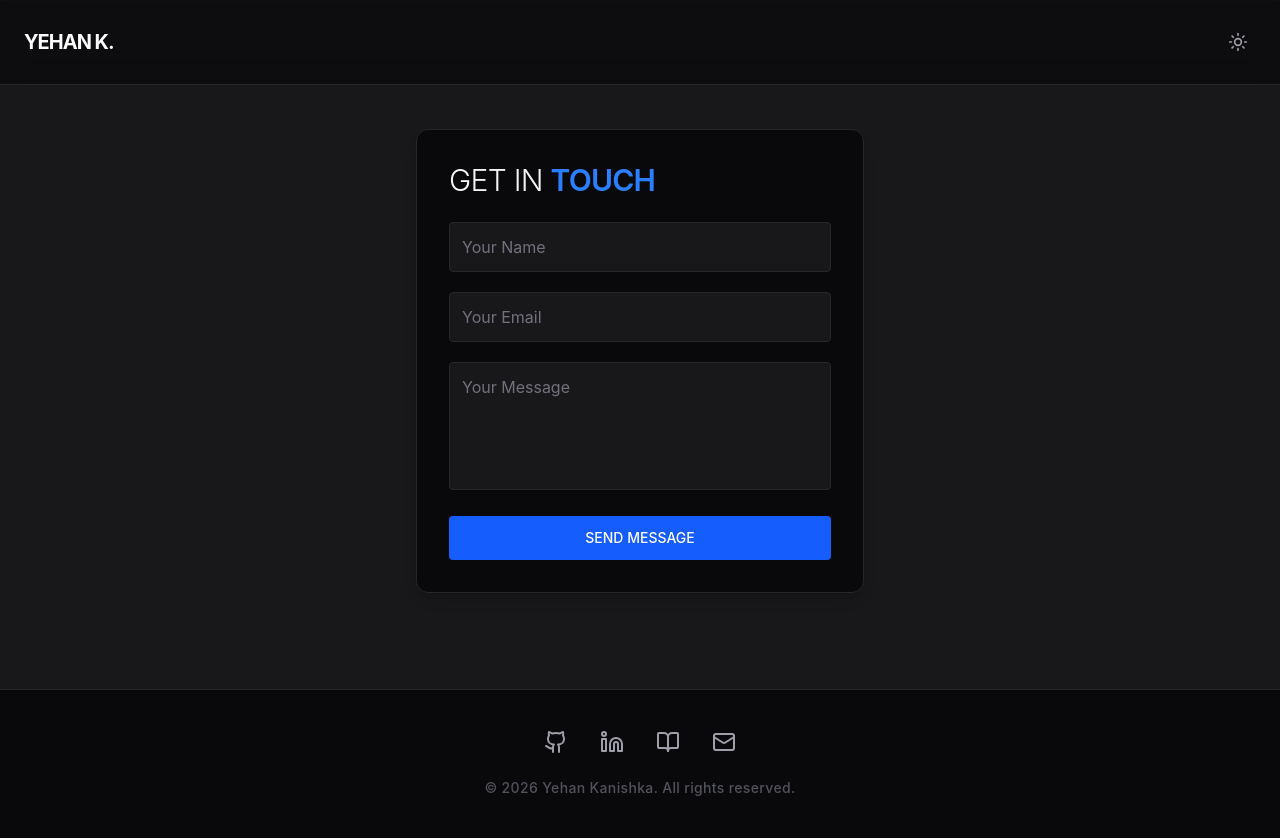
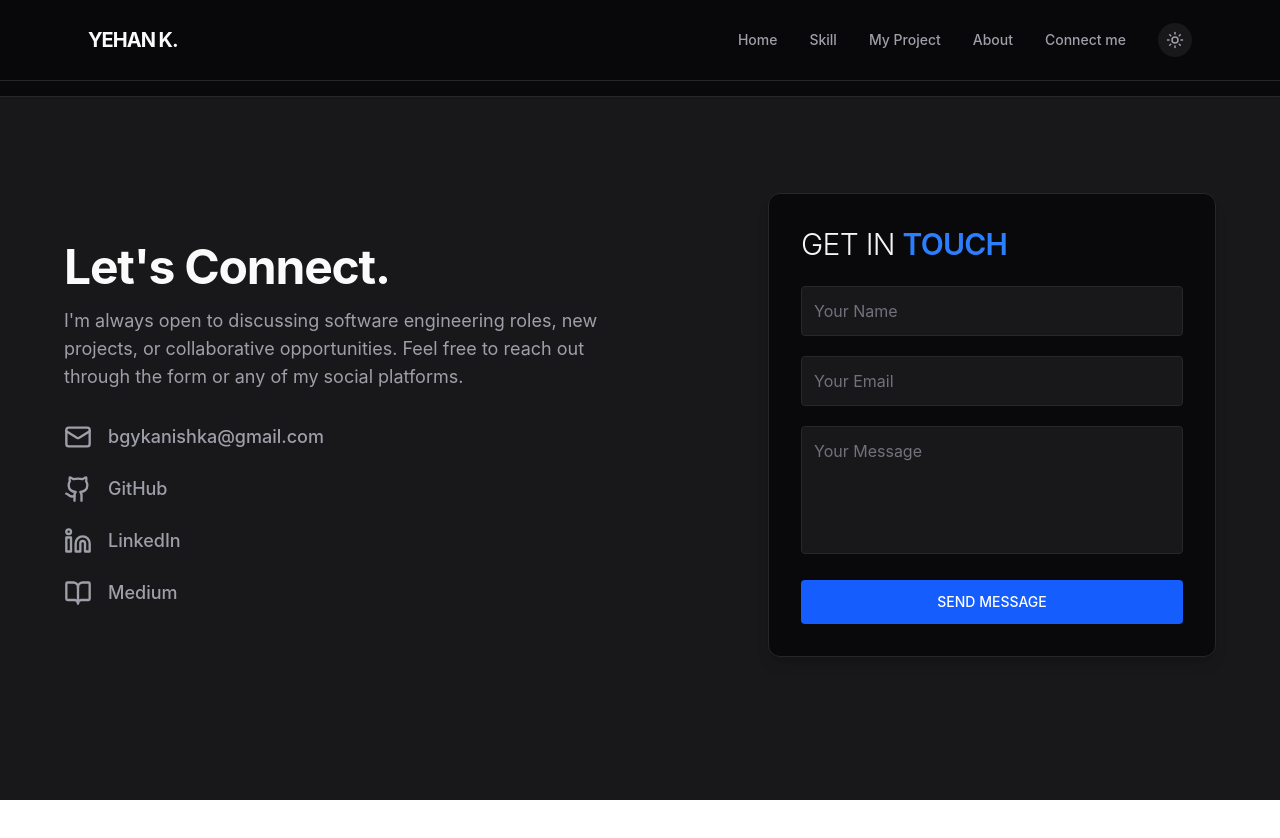
Before and after one commit to BGYKanishka/portfolio_site, a React app: page / in a window 1280 px wide. After the commit the page ends 800 px from the top, so only its background shows below. Built offline with nearby package versions, Linux system fonts and the light colour scheme; the HTML template or start-up script is replaced by a standard one.

Commit message:
feat: build navigation header and split-layout contact section

```diff
--- a/src/App.jsx
+++ b/src/App.jsx
@@ -1,6 +1,6 @@
 import React, { useState, useEffect } from 'react';
-import { Sun, Moon } from 'lucide-react';
-import ContactForm from './components/ContactForm';
+import Header from './components/Header';
+import ContactSection from './components/ContactSection';
 import Footer from './components/Footer';
 
 export default function App() {
@@ -19,28 +19,11 @@ export default function App() {
   return (
     <div className="min-h-screen flex flex-col bg-zinc-50 text-zinc-900 dark:bg-zinc-950 dark:text-zinc-50 font-sans transition-colors duration-300">
 
-      <nav className="fixed top-0 w-full p-6 flex justify-between items-center z-50 backdrop-blur-md bg-white/70 dark:bg-zinc-950/70 border-b border-zinc-200 dark:border-zinc-800 transition-colors duration-300">
-        <div className="text-xl font-bold tracking-tighter">YEHAN K.</div>
-        <div className="flex items-center space-x-6">
+      <Header isDark={isDark} toggleTheme={toggleTheme} />
 
-          <button
-            onClick={toggleTheme}
-            className="p-2 rounded-full hover:bg-zinc-200 dark:hover:bg-zinc-800 transition"
-            aria-label="Toggle Theme"
-          >
-            {isDark ? <Sun size={20} className="text-zinc-400 hover:text-white" /> : <Moon size={20} className="text-zinc-600 hover:text-black" />}
-          </button>
+      <div id="home" className="pt-24"></div>
 
-        </div>
-      </nav>
-
-      <section id="contact" className="flex-grow pt-32 pb-24 px-6 bg-zinc-100 dark:bg-zinc-900 border-t border-zinc-200 dark:border-zinc-800 transition-colors duration-300">
-        <div className="max-w-4xl mx-auto">
-          <ContactForm />
-        </div>
-      </section>
-
-      <Footer />
+      <ContactSection />
 
     </div>
   );
--- /dev/null
+++ b/src/components/ContactSection.jsx
@@ -0,0 +1,50 @@
+import React from 'react';
+import ContactForm from './ContactForm';
+import { Github, Linkedin, BookOpen, Mail } from 'lucide-react';
+
+export default function ContactSection() {
+  return (
+    <section id="contact" className="flex-grow py-24 px-6 bg-zinc-100 dark:bg-zinc-900 border-t border-zinc-200 dark:border-zinc-800 transition-colors duration-300">
+      <div className="max-w-6xl mx-auto grid grid-cols-1 md:grid-cols-2 gap-16 items-center">
+
+        <div className="space-y-8">
+          <div>
+            <h2 className="text-4xl md:text-5xl font-bold tracking-tight text-zinc-900 dark:text-zinc-50 mb-4">
+              Let's Connect.
+            </h2>
+            <p className="text-zinc-600 dark:text-zinc-400 text-lg">
+              I'm always open to discussing software engineering roles, new projects, or collaborative opportunities. Feel free to reach out through the form or any of my social platforms.
+            </p>
+          </div>
+
+          <div className="flex flex-col space-y-6">
+            <a href="mailto:bgykanishka@gmail.com" className="flex items-center space-x-4 text-zinc-600 dark:text-zinc-400 hover:text-red-500 dark:hover:text-red-400 transition-colors group">
+              <Mail size={28} className="group-hover:-translate-y-1 transition-transform" />
+              <span className="font-medium text-lg">bgykanishka@gmail.com</span>
+            </a>
+
+            <a href="https://github.com/BGYKanishka" target="_blank" rel="noreferrer" className="flex items-center space-x-4 text-zinc-600 dark:text-zinc-400 hover:text-black dark:hover:text-white transition-colors group">
+              <Github size={28} className="group-hover:-translate-y-1 transition-transform" />
+              <span className="font-medium text-lg">GitHub</span>
+            </a>
+
+            <a href="https://www.linkedin.com/in/yehan-kanishka/" target="_blank" rel="noreferrer" className="flex items-center space-x-4 text-zinc-600 dark:text-zinc-400 hover:text-blue-600 dark:hover:text-blue-500 transition-colors group">
+              <Linkedin size={28} className="group-hover:-translate-y-1 transition-transform" />
+              <span className="font-medium text-lg">LinkedIn</span>
+            </a>
+
+            <a href="https://medium.com/@bgykanishka" target="_blank" rel="noreferrer" className="flex items-center space-x-4 text-zinc-600 dark:text-zinc-400 hover:text-emerald-600 dark:hover:text-emerald-500 transition-colors group">
+              <BookOpen size={28} className="group-hover:-translate-y-1 transition-transform" />
+              <span className="font-medium text-lg">Medium</span>
+            </a>
+          </div>
+        </div>
+
+        <div className="w-full max-w-md mx-auto md:mx-0 md:ml-auto">
+          <ContactForm />
+        </div>
+
+      </div>
+    </section>
+  );
+}
--- /dev/null
+++ b/src/components/Header.jsx
@@ -0,0 +1,80 @@
+import React, { useState } from 'react';
+import { Sun, Moon, Menu, X } from 'lucide-react';
+
+export default function Header({ isDark, toggleTheme }) {
+  const [isMobileMenuOpen, setIsMobileMenuOpen] = useState(false);
+
+  const navLinks = [
+    { name: 'Home', href: '#home' },
+    { name: 'Skill', href: '#skill' },
+    { name: 'My Project', href: '#projects' },
+    { name: 'About', href: '#about' },
+    { name: 'Connect me', href: '#contact' },
+  ];
+
+  return (
+    <header className="fixed top-0 w-full z-50 backdrop-blur-md bg-white/80 dark:bg-zinc-950/80 border-b border-zinc-200 dark:border-zinc-800 transition-colors duration-300">
+      <div className="max-w-6xl mx-auto px-6 h-20 flex items-center justify-between">
+
+        <a href="#home" className="text-xl font-bold tracking-tighter text-zinc-900 dark:text-zinc-50">
+          YEHAN K.
+        </a>
+
+        <nav className="hidden md:flex items-center space-x-8">
+          {navLinks.map((link) => (
+            <a
+              key={link.name}
+              href={link.href}
+              className="text-sm font-medium text-zinc-600 hover:text-black dark:text-zinc-400 dark:hover:text-white transition-colors"
+            >
+              {link.name}
+            </a>
+          ))}
+
+          <button
+            onClick={toggleTheme}
+            className="p-2 rounded-full bg-zinc-100 hover:bg-zinc-200 dark:bg-zinc-900 dark:hover:bg-zinc-800 transition-colors"
+            aria-label="Toggle Theme"
+          >
+            {isDark ? <Sun size={18} className="text-zinc-400 hover:text-white" /> : <Moon size={18} className="text-zinc-600 hover:text-black" />}
+          </button>
+        </nav>
+
+        {/* Mobile Menu Button */}
+        <div className="flex items-center space-x-4 md:hidden">
+          <button
+            onClick={toggleTheme}
+            className="p-2 rounded-full bg-zinc-100 hover:bg-zinc-200 dark:bg-zinc-900 dark:hover:bg-zinc-800 transition-colors"
+            aria-label="Toggle Theme"
+          >
+            {isDark ? <Sun size={18} className="text-zinc-400" /> : <Moon size={18} className="text-zinc-600" />}
+          </button>
+
+          <button
+            onClick={() => setIsMobileMenuOpen(!isMobileMenuOpen)}
+            className="text-zinc-900 dark:text-zinc-50"
+          >
+            {isMobileMenuOpen ? <X size={24} /> : <Menu size={24} />}
+          </button>
+        </div>
+      </div>
+
+      {isMobileMenuOpen && (
+        <div className="md:hidden bg-white dark:bg-zinc-950 border-b border-zinc-200 dark:border-zinc-800">
+          <nav className="flex flex-col px-6 py-4 space-y-4">
+            {navLinks.map((link) => (
+              <a
+                key={link.name}
+                href={link.href}
+                onClick={() => setIsMobileMenuOpen(false)}
+                className="text-sm font-medium text-zinc-600 dark:text-zinc-400 hover:text-black dark:hover:text-white"
+              >
+                {link.name}
+              </a>
+            ))}
+          </nav>
+        </div>
+      )}
+    </header>
+  );
+}
```
